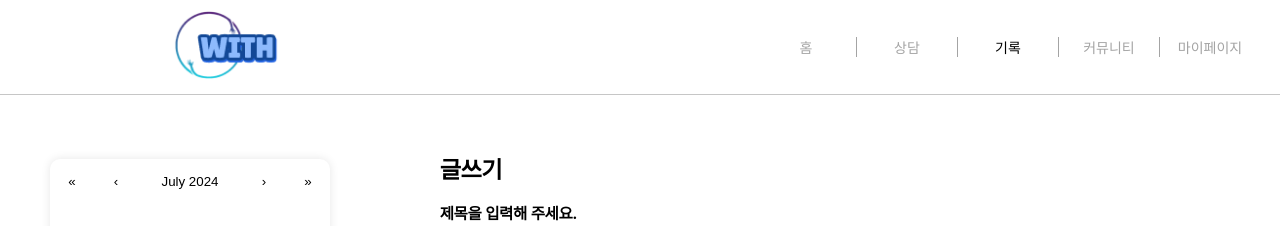
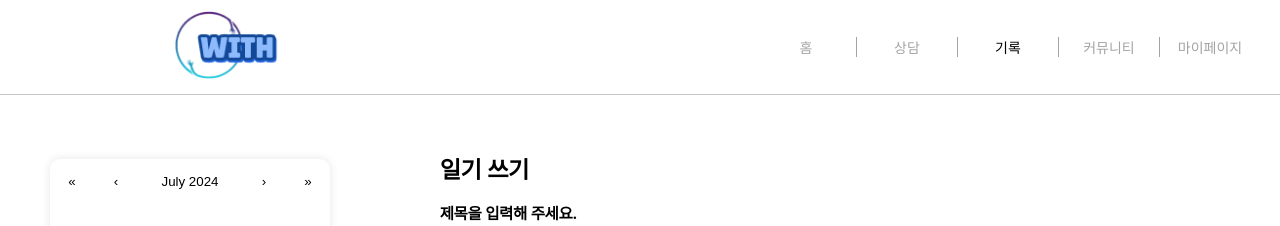
Before and after one commit to yerroong/Reverseinha_team_front, a React (Create React App) app in the folder reverse/: page /record in a window 1280 px wide. Shown: the top 226 px of the page. Built offline with nearby package versions, Linux system fonts and the light colour scheme; a web font is replaced by a local one; what axios-mock-adapter would draw is missing.

Commit message:
record해결

```diff
--- a/reverse/src/pages/Record/Record.jsx
+++ b/reverse/src/pages/Record/Record.jsx
@@ -208,7 +208,7 @@ const Record = () => {
           <Sidebar />
           <Content>
             <PostContainer>
-              <h2>글쓰기</h2>
+              <h2>일기 쓰기</h2>
               <Form onSubmit={handleSubmit}>
                 <Label htmlFor="title">제목을 입력해 주세요.</Label>
                 <Input
```
